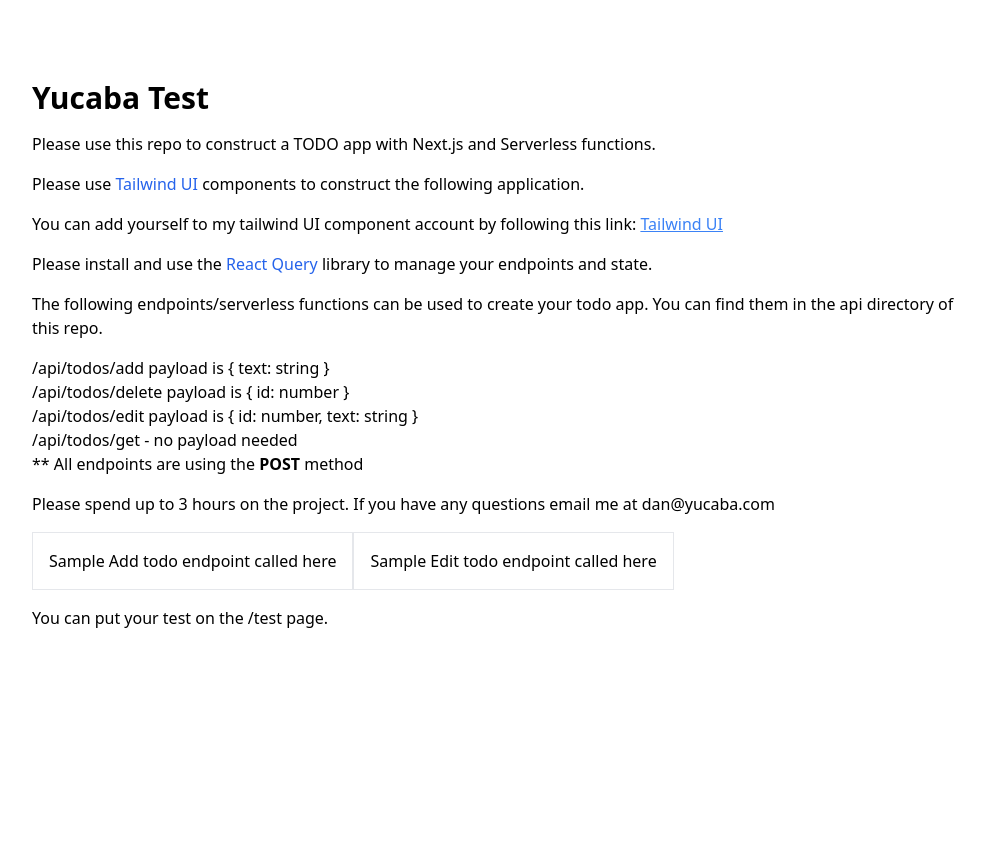
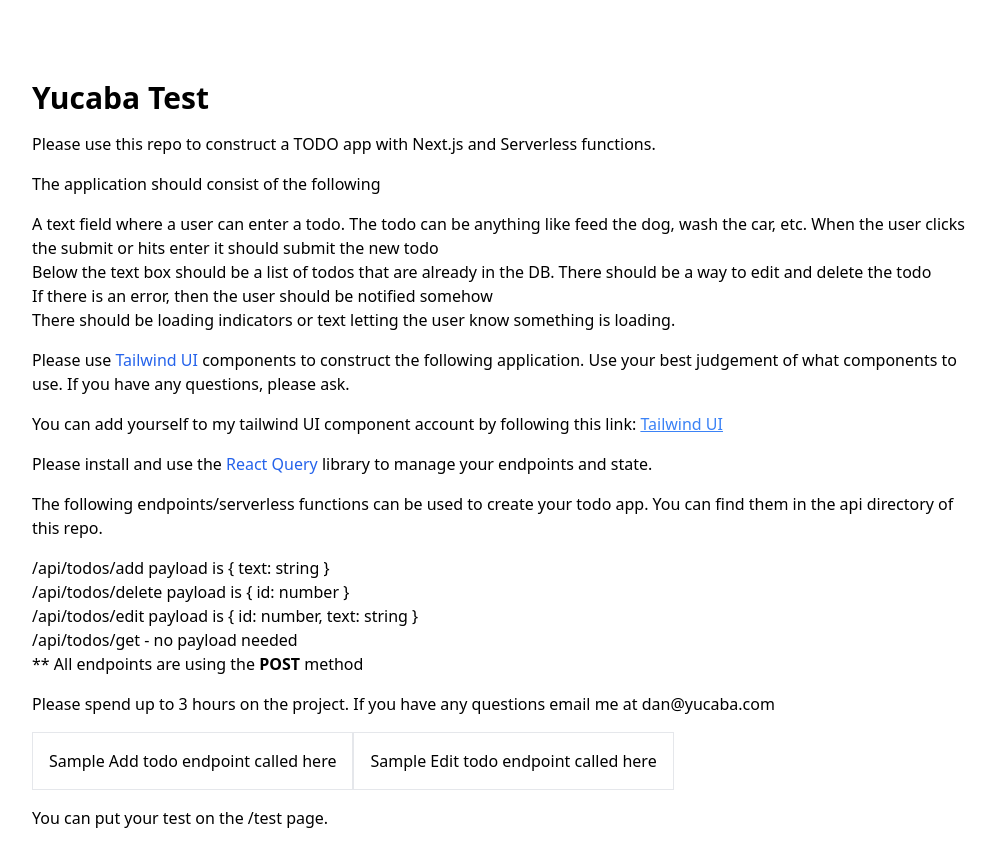
Before and after one commit to dccabs/yucaba-test, a Next.js app: page / in a window 1280 px wide. Shown: the top 866 px of the page, without its empty margins (136-1131 px from the left). Before the commit the page ends 800 px from the top, so only its background shows below. Built offline with nearby package versions, Linux system fonts and the light colour scheme.

Commit message:
More instructions

```diff
--- a/pages/index.tsx
+++ b/pages/index.tsx
@@ -55,9 +55,30 @@
             Please use this repo to construct a TODO app with Next.js and
             Serverless functions.
           </p>
+          <p>The application should consist of the following</p>
+          <ul>
+            <li>
+              A text field where a user can enter a todo. The todo can be
+              anything like feed the dog, wash the car, etc. When the user
+              clicks the submit or hits enter it should submit the new todo
+            </li>
+            <li>
+              Below the text box should be a list of todos that are already in
+              the DB. There should be a way to edit and delete the todo
+            </li>
+            <li>
+              If there is an error, then the user should be notified somehow
+            </li>
+            <li>
+              There should be loading indicators or text letting the user know
+              something is loading.
+            </li>
+          </ul>
           <p>
             Please use <span className="text-blue-600">Tailwind UI</span>{" "}
-            components to construct the following application.
+            components to construct the following application. Use your best
+            judgement of what components to use. If you have any questions,
+            please ask.
           </p>
           <p>
             You can add yourself to my tailwind UI component account by
```
